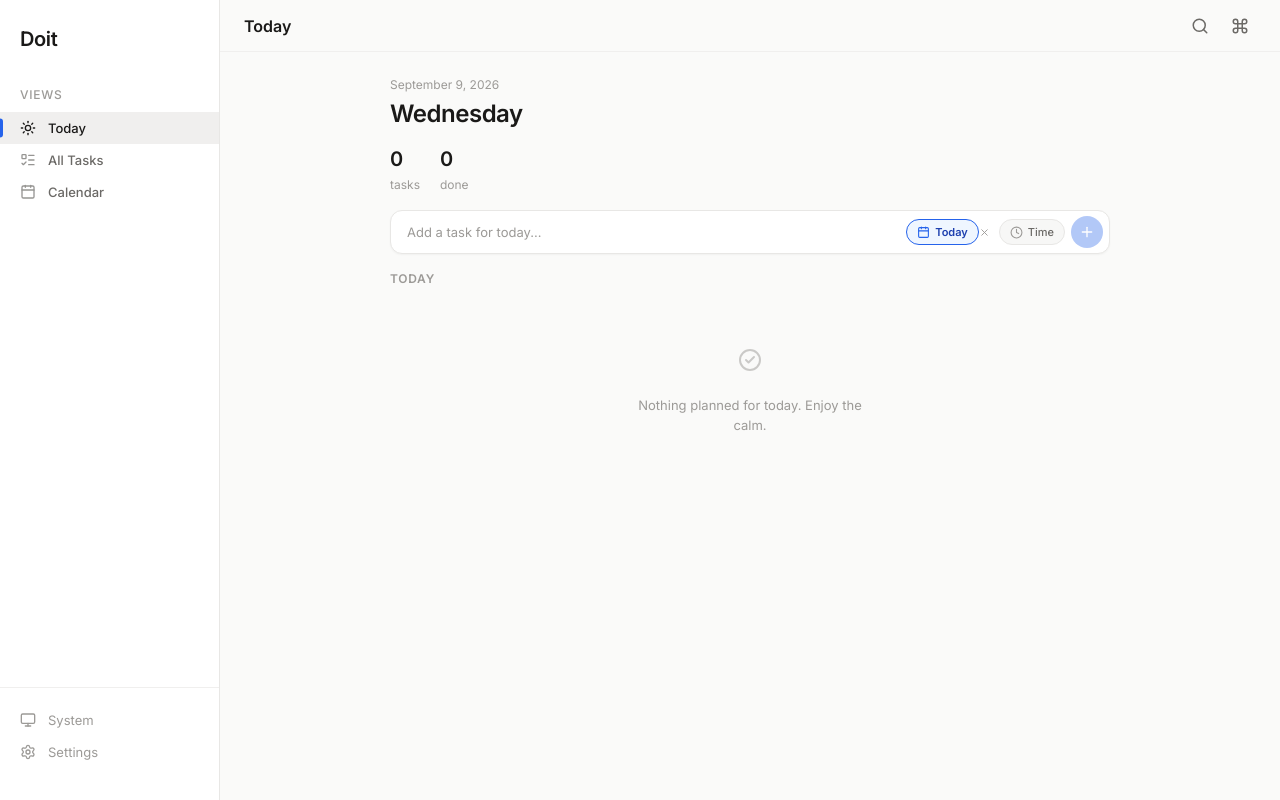
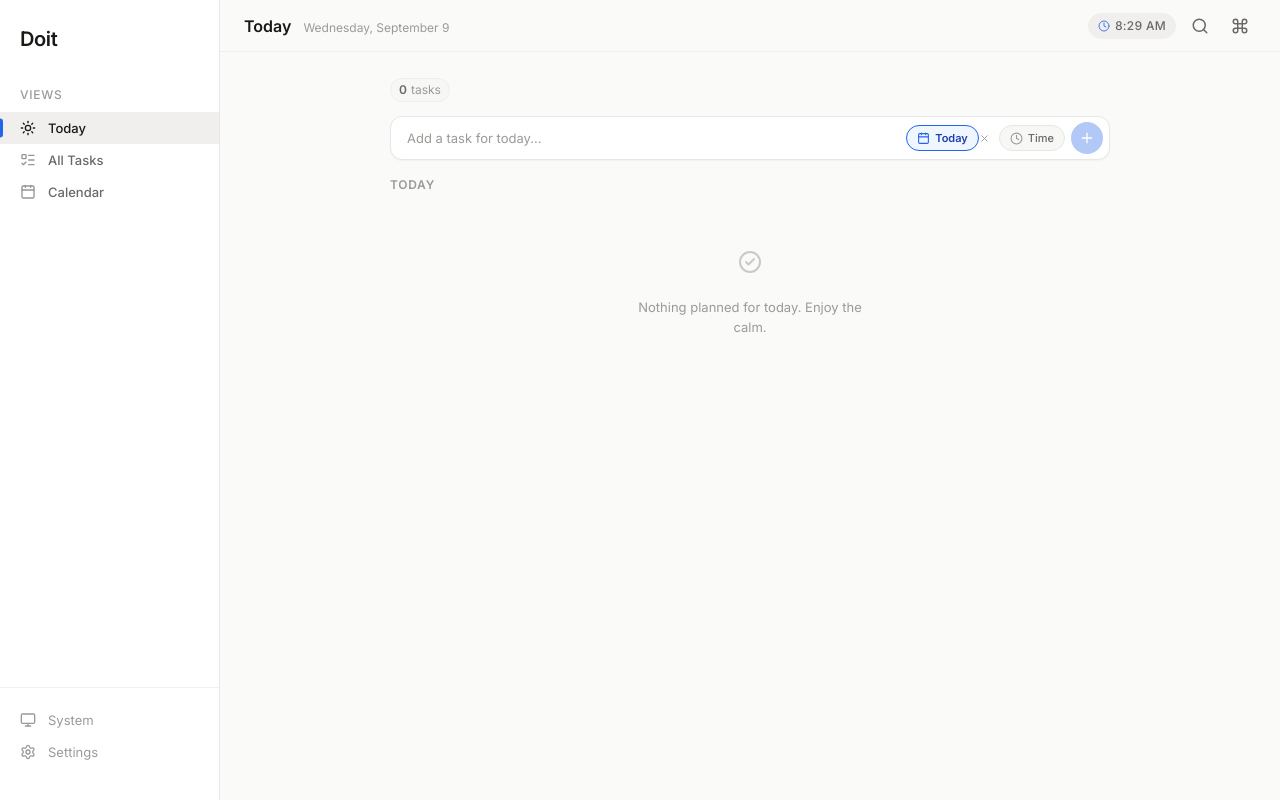
Before and after one commit to Surya-T-S/Doit, a React (Vite) app: page / in a window 1280 px wide. Built offline with nearby package versions, Linux system fonts and the light colour scheme.

Commit message:
feat(ui): relocate day, date, and live time to universal header and streamline Today view

```diff
--- a/src/App.tsx
+++ b/src/App.tsx
@@ -1,5 +1,6 @@
-import React, { useEffect } from 'react';
-import { Search, Menu, Command } from 'lucide-react';
+import React, { useEffect, useState } from 'react';
+import { Search, Menu, Command, Clock } from 'lucide-react';
+import { format } from 'date-fns';
 import { useTaskStore } from './stores/taskStore';
 import { useUIStore } from './stores/uiStore';
 import { useSettingsStore } from './stores/settingsStore';
@@ -53,6 +54,18 @@ function App() {
     init();
   }, [initTasks, initSettings]);
 
+  const timeFormat = useSettingsStore((s) => s.timeFormat);
+  const use24h = timeFormat === '24h';
+  const [currentTime, setCurrentTime] = useState(new Date());
+
+  // Keep live time updated
+  useEffect(() => {
+    const timer = setInterval(() => {
+      setCurrentTime(new Date());
+    }, 1000);
+    return () => clearInterval(timer);
+  }, []);
+
   // Keyboard shortcuts
   useKeyboardShortcuts();
 
@@ -105,9 +118,9 @@ function App() {
 
       {/* Main Content */}
       <div className="main-content">
-        {/* Header */}
+        {/* Header with natural Day, Date, and Live Time placement */}
         <header className="main-header">
-          <div style={{ display: 'flex', alignItems: 'center', gap: 'var(--space-3)' }}>
+          <div className="main-header-left">
             <button
               className="mobile-menu-btn"
               onClick={() => setSidebarOpen(true)}
@@ -115,10 +128,26 @@ function App() {
             >
               <Menu size={20} />
             </button>
-            <h2 className="main-header-title">{viewTitles[currentView]}</h2>
+            <div className="main-header-title-group">
+              <h2 className="main-header-title">{viewTitles[currentView]}</h2>
+              <span className="main-header-date-badge">
+                {format(currentTime, currentView === 'today' ? 'EEEE, MMMM d' : 'EEE, MMM d')}
+              </span>
+            </div>
           </div>
 
           <div className="main-header-actions">
+            {/* Live Clock pill */}
+            <div
+              className="main-header-clock"
+              title={`Current time: ${format(currentTime, use24h ? 'HH:mm:ss' : 'h:mm:ss a')}`}
+            >
+              <Clock size={12} className="header-clock-icon" />
+              <span className="header-clock-text">
+                {format(currentTime, use24h ? 'HH:mm' : 'h:mm a')}
+              </span>
+            </div>
+
             {/* Search */}
             {searchOpen ? (
               <div style={{ position: 'relative', display: 'flex', alignItems: 'center' }}>
--- a/src/components/views/AllTasksView.tsx
+++ b/src/components/views/AllTasksView.tsx
@@ -2,7 +2,6 @@ import React from 'react';
 import { QuickEntry } from '../tasks/QuickEntry';
 import { TaskList } from '../tasks/TaskList';
 import { SortToolbar } from '../tasks/SortToolbar';
-import { DayCapacityBar } from '../layout/DayCapacityBar';
 
 export function AllTasksView() {
   return (
@@ -10,7 +9,6 @@ export function AllTasksView() {
       <QuickEntry />
       <SortToolbar />
       <TaskList />
-      <DayCapacityBar />
     </div>
   );
 }
--- a/src/components/views/TodayView.tsx
+++ b/src/components/views/TodayView.tsx
@@ -1,19 +1,17 @@
 import React, { useMemo } from 'react';
-import { format } from 'date-fns';
 import { useTaskStore } from '../../stores/taskStore';
+import { useSettingsStore } from '../../stores/settingsStore';
 import { getTodayTasks } from '../../services/filter';
 import { TaskRow } from '../tasks/TaskRow';
 import { QuickEntry } from '../tasks/QuickEntry';
-import { DayCapacityBar } from '../layout/DayCapacityBar';
 import { EmptyState } from '../tasks/EmptyState';
-import { formatDuration, isOverdue, isDueToday } from '../../utils/dates';
+import { formatDuration } from '../../utils/dates';
 
 export function TodayView() {
   const tasks = useTaskStore((s) => s.tasks);
+  const dailyCapacity = useSettingsStore((s) => s.dailyCapacityMinutes);
 
   const todayStr = new Date().toISOString().split('T')[0];
-  const dayName = format(new Date(), 'EEEE');
-  const dateStr = format(new Date(), 'MMMM d, yyyy');
 
   const { today, overdue } = useMemo(() => getTodayTasks(tasks), [tasks]);
 
@@ -34,36 +32,44 @@ export function TodayView() {
     0
   );
 
+  const capacityPct = dailyCapacity > 0 ? Math.min((totalEstimated / dailyCapacity) * 100, 100) : 0;
+  const isOverloaded = totalEstimated > dailyCapacity;
+
   return (
     <div className="content-area">
-      {/* Greeting */}
-      <div className="today-greeting">
-        <p className="today-date">{dateStr}</p>
-        <h2 className="today-title">{dayName}</h2>
-      </div>
+      {/* Sleek compact toolbar: task count, overdue, done, and inline capacity */}
+      <div className="today-metrics-bar">
+        <div className="today-metrics-pills">
+          <span className="today-metric-pill">
+            <strong>{allTodayTasks.length}</strong> {allTodayTasks.length === 1 ? 'task' : 'tasks'}
+          </span>
+          {overdue.length > 0 && (
+            <span className="today-metric-pill overdue">
+              <strong>{overdue.length}</strong> overdue
+            </span>
+          )}
+          {completedToday.length > 0 && (
+            <span className="today-metric-pill completed">
+              <strong>{completedToday.length}</strong> done
+            </span>
+          )}
+        </div>
 
-      {/* Summary Stats */}
-      <div className="today-summary">
-        <div className="today-stat">
-          <span className="today-stat-value">{allTodayTasks.length}</span>
-          <span className="today-stat-label">tasks</span>
-        </div>
-        {overdue.length > 0 && (
-          <div className="today-stat">
-            <span className="today-stat-value" style={{ color: 'var(--danger)' }}>
-              {overdue.length}
+        {totalEstimated > 0 && (
+          <div
+            className={`today-capacity-compact${isOverloaded ? ' overloaded' : ''}`}
+            title={`${formatDuration(totalEstimated)} planned of ${formatDuration(dailyCapacity)} available`}
+          >
+            <span className="capacity-text">
+              {formatDuration(totalEstimated)}
+              <span className="capacity-max"> / {formatDuration(dailyCapacity)}</span>
             </span>
-            <span className="today-stat-label">overdue</span>
-          </div>
-        )}
-        <div className="today-stat">
-          <span className="today-stat-value">{completedToday.length}</span>
-          <span className="today-stat-label">done</span>
-        </div>
-        {totalEstimated > 0 && (
-          <div className="today-stat">
-            <span className="today-stat-value">{formatDuration(totalEstimated)}</span>
-            <span className="today-stat-label">planned</span>
+            <div className="capacity-mini-bar">
+              <div
+                className={`capacity-mini-fill${isOverloaded ? ' danger' : ''}`}
+                style={{ width: `${Math.min(capacityPct, 100)}%` }}
+              />
+            </div>
           </div>
         )}
       </div>
@@ -75,7 +81,7 @@ export function TodayView() {
       {overdue.length > 0 && (
         <div className="today-section">
           <div className="today-section-title">
-            Overdue
+            <span>Overdue</span>
             <span className="overdue-badge">{overdue.length}</span>
           </div>
           <div className="task-list" role="list">
@@ -88,7 +94,10 @@ export function TodayView() {
 
       {/* Today's Tasks */}
       <div className="today-section">
-        <div className="today-section-title">Today</div>
+        <div className="today-section-title">
+          <span>Today</span>
+          {today.length > 0 && <span className="today-count-badge">{today.length}</span>}
+        </div>
         {today.length === 0 && overdue.length === 0 ? (
           <EmptyState type="today" />
         ) : today.length === 0 ? null : (
@@ -102,12 +111,10 @@ export function TodayView() {
 
       {/* Completed Today */}
       {completedToday.length > 0 && (
-        <div className="today-section">
+        <div className="today-section completed-section">
           <div className="today-section-title">
-            Completed Today
-            <span style={{ color: 'var(--success)', fontWeight: 400, textTransform: 'none', letterSpacing: 'normal' }}>
-              {completedToday.length}
-            </span>
+            <span>Completed Today</span>
+            <span className="completed-badge">{completedToday.length}</span>
           </div>
           <div className="task-list" role="list">
             {completedToday.map((task) => (
@@ -116,9 +123,6 @@ export function TodayView() {
           </div>
         </div>
       )}
-
-      {/* Day Capacity */}
-      <DayCapacityBar />
     </div>
   );
 }
--- a/src/index.css
+++ b/src/index.css
@@ -430,22 +430,75 @@ button {
   display: flex;
   align-items: center;
   justify-content: space-between;
-  padding: var(--space-4) var(--space-6);
+  padding: var(--space-3) var(--space-6);
   height: var(--header-height);
   flex-shrink: 0;
   border-bottom: 1px solid var(--border-subtle);
 }
 
+.main-header-left {
+  display: flex;
+  align-items: center;
+  gap: var(--space-3);
+  min-width: 0;
+}
+
+.main-header-title-group {
+  display: flex;
+  align-items: baseline;
+  gap: var(--space-3);
+  min-width: 0;
+}
+
 .main-header-title {
   font-size: var(--font-size-md);
   font-weight: var(--font-weight-semibold);
   color: var(--text-primary);
+  white-space: nowrap;
+}
+
+.main-header-date-badge {
+  font-size: var(--font-size-xs);
+  color: var(--text-tertiary);
+  font-weight: var(--font-weight-normal);
+  white-space: nowrap;
 }
 
 .main-header-actions {
   display: flex;
   align-items: center;
   gap: var(--space-2);
+}
+
+.main-header-clock {
+  display: inline-flex;
+  align-items: center;
+  gap: 5px;
+  padding: 3px 9px;
+  border-radius: var(--radius-full);
+  background: var(--bg-tertiary);
+  border: 1px solid var(--border-subtle);
+  color: var(--text-secondary);
+  font-size: var(--font-size-xs);
+  font-weight: var(--font-weight-medium);
+  font-variant-numeric: tabular-nums;
+  user-select: none;
+  transition: all var(--transition-fast);
+}
+
+.main-header-clock:hover {
+  background: var(--bg-hover);
+  border-color: var(--border-default);
+  color: var(--text-primary);
+}
+
+.header-clock-icon {
+  color: var(--accent);
+  opacity: 0.85;
+}
+
+.header-clock-text {
+  letter-spacing: 0.02em;
 }
 
 .main-body {
@@ -2180,46 +2233,103 @@ button {
    Today View
    ============================================================ */
 
-.today-greeting {
+.today-metrics-bar {
+  display: flex;
+  align-items: center;
+  justify-content: space-between;
   margin-bottom: var(--space-3);
-}
-
-.today-date {
-  font-size: var(--font-size-xs);
-  color: var(--text-tertiary);
-  margin-bottom: 2px;
-}
-
-.today-title {
-  font-size: var(--font-size-xl);
+  padding: 2px 0;
+  gap: var(--space-3);
+  flex-wrap: wrap;
+}
+
+.today-metrics-pills {
+  display: flex;
+  align-items: center;
+  gap: var(--space-2);
+  flex-wrap: wrap;
+}
+
+.today-metric-pill {
+  font-size: var(--font-size-xs);
+  color: var(--text-tertiary);
+  padding: 2px 8px;
+  border-radius: var(--radius-full);
+  background: var(--bg-secondary);
+  border: 1px solid var(--border-subtle);
+  display: inline-flex;
+  align-items: center;
+  gap: 4px;
+}
+
+.today-metric-pill strong {
+  color: var(--text-secondary);
   font-weight: var(--font-weight-semibold);
-  color: var(--text-primary);
-  letter-spacing: -0.02em;
-}
-
-.today-summary {
-  display: flex;
-  gap: var(--space-5);
-  margin-bottom: var(--space-4);
-  flex-wrap: wrap;
-}
-
-.today-stat {
-  display: flex;
-  flex-direction: column;
-  gap: 2px;
-}
-
-.today-stat-value {
-  font-size: var(--font-size-lg);
-  font-weight: var(--font-weight-semibold);
-  color: var(--text-primary);
-  letter-spacing: -0.02em;
-}
-
-.today-stat-label {
-  font-size: var(--font-size-xs);
-  color: var(--text-tertiary);
+}
+
+.today-metric-pill.overdue {
+  color: var(--danger);
+  background: var(--danger-subtle);
+  border-color: rgba(239, 68, 68, 0.25);
+}
+
+.today-metric-pill.overdue strong {
+  color: var(--danger);
+}
+
+.today-metric-pill.completed {
+  color: var(--success);
+  background: var(--success-subtle);
+  border-color: rgba(34, 197, 94, 0.25);
+}
+
+.today-metric-pill.completed strong {
+  color: var(--success);
+}
+
+.today-capacity-compact {
+  display: flex;
+  align-items: center;
+  gap: var(--space-2);
+  font-size: var(--font-size-xs);
+  color: var(--text-tertiary);
+  padding: 2px 8px;
+  border-radius: var(--radius-full);
+  background: var(--bg-secondary);
+  border: 1px solid var(--border-subtle);
+}
+
+.today-capacity-compact .capacity-text {
+  font-weight: var(--font-weight-medium);
+  color: var(--text-secondary);
+}
+
+.today-capacity-compact .capacity-max {
+  color: var(--text-tertiary);
+  font-weight: var(--font-weight-normal);
+}
+
+.today-capacity-compact .capacity-mini-bar {
+  width: 48px;
+  height: 4px;
+  background: var(--bg-tertiary);
+  border-radius: var(--radius-full);
+  overflow: hidden;
+}
+
+.today-capacity-compact .capacity-mini-fill {
+  height: 100%;
+  background: var(--accent);
+  border-radius: var(--radius-full);
+  transition: width var(--transition-normal);
+}
+
+.today-capacity-compact .capacity-mini-fill.danger {
+  background: var(--danger);
+}
+
+.today-capacity-compact.overloaded {
+  border-color: rgba(239, 68, 68, 0.3);
 }
 
 .today-section {
@@ -2232,10 +2342,29 @@ button {
   color: var(--text-tertiary);
   text-transform: uppercase;
   letter-spacing: 0.06em;
-  margin-bottom: var(--space-3);
+  margin-bottom: var(--space-2);
   display: flex;
   align-items: center;
   gap: var(--space-2);
+}
+
+.today-count-badge,
+.completed-badge {
+  display: inline-flex;
+  align-items: center;
+  padding: 1px 6px;
+  font-size: 11px;
+  font-weight: var(--font-weight-medium);
+  color: var(--text-tertiary);
+  background: var(--bg-secondary);
+  border: 1px solid var(--border-subtle);
+  border-radius: var(--radius-full);
+}
+
+.completed-badge {
+  color: var(--success);
+  background: var(--success-subtle);
+  border-color: rgba(34, 197, 94, 0.2);
 }
 
 .overdue-badge {
```
